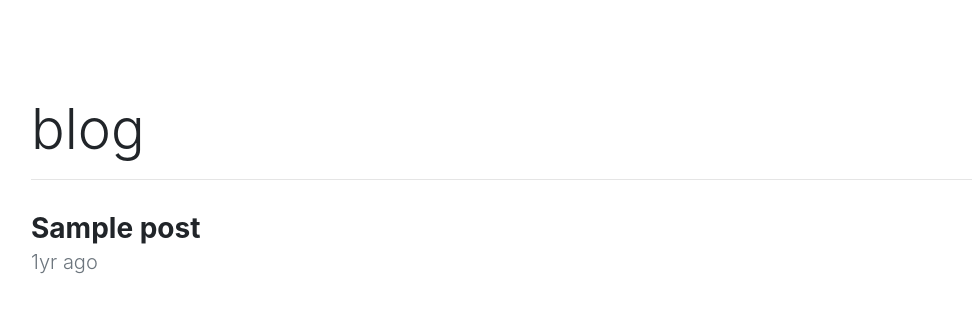
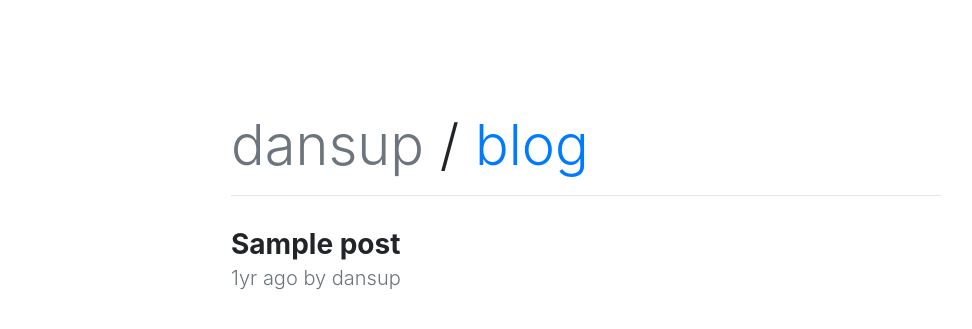
Before and after one commit to dansup/dansup, a Laravel app: template resources/views/blog/home.blade.php in a window 1280 px wide. Shown: the top 329 px of the page, without its empty margins (54-1026 px from the left). Run offline with Laravel 8, Linux system fonts and the light colour scheme; the template is opened without the code that fills it: most values are stand-ins (such as "Sample title", 1, 10 or a date in 2020); style sheets or scripts are compiled from the project's sources; parts of the project's set-up code (start-up, migrations or seed data) failed here and were passed over; some libraries are stand-ins or nearby versions.

Commit message:
Update blog home template

```diff
--- a/resources/views/blog/home.blade.php
+++ b/resources/views/blog/home.blade.php
@@ -3,9 +3,9 @@
 @section('content')
 
 <div class="container mt-5 py-5">
-
+  <div class="col-12 col-md-8 offset-md-2 pt-3">
       <div class="header">
-        <p class="display-4">blog</p>
+          <p class="display-4"><a href="/" class="text-muted">dansup</a> / <span class="text-primary">blog</span></p>
           <hr>
       </div>
 
@@ -16,7 +16,7 @@
                 {{$post->title}}
               </a>
               <p class="text-muted lead mb-0">
-              {{$post->created_at->diffForHumans(null, true, true, true)}} ago
+                {{$post->created_at->diffForHumans(null, true, true, true)}} ago by dansup
               </p>
           </div>
           @if(!$loop->last)
@@ -26,5 +26,6 @@
       </div>
 
   </div>
+</div>
 
 @endsection
```
Lines whose indentation alone changed are shown as unchanged.
